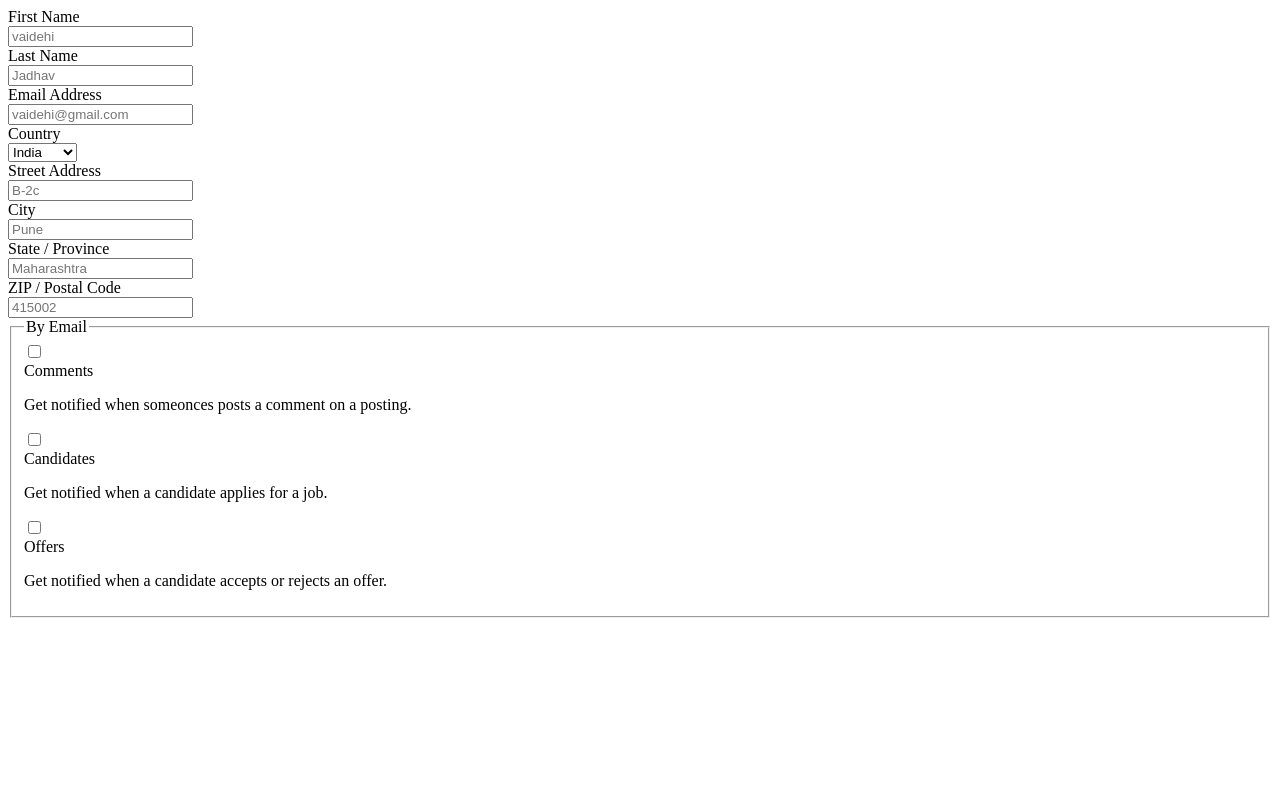
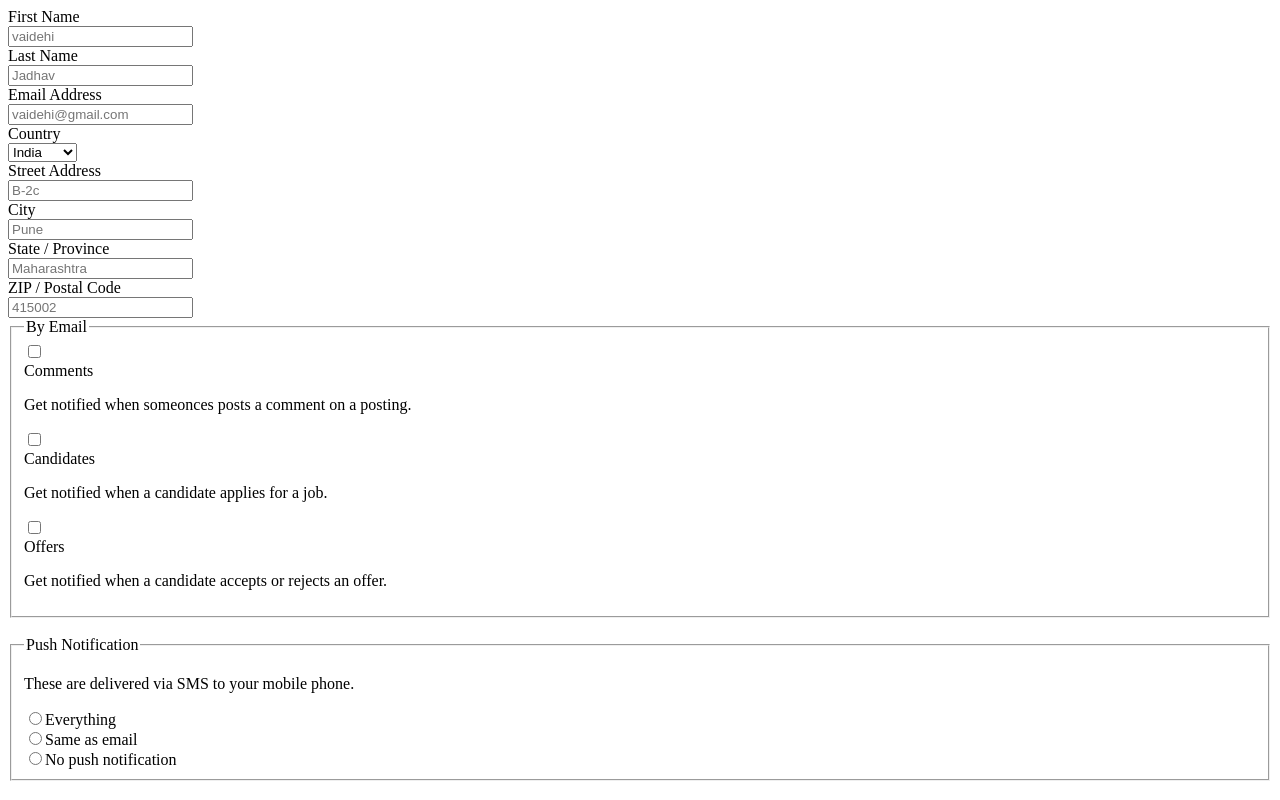
Before and after one commit to vaidehijadhav/react-form2, a React (Create React App) app: page / in a window 1280 px wide. Built offline with nearby package versions, Linux system fonts and the light colour scheme.

Commit message:
update css

```diff
--- a/src/App.js
+++ b/src/App.js
@@ -11,7 +11,8 @@ function App() {
     city: "",
     state: "",
     postalCode: "",
-    comments: false, candidates: false, offers: false
+    comments: false, candidates: false, offers: false,
+    pushNotifications: ""
   })
 
   function changeHandler(event){
@@ -102,6 +103,8 @@ function App() {
         onChange={changeHandler}
         className='outline'/>
 
+        <br/>
+
         <fieldset>
           <legend>By Email</legend>
           <div className='flex'>
@@ -134,6 +137,40 @@ function App() {
             </div>
           </div>
         </fieldset>
+
+        <br/>
+
+        <fieldset>
+          <legend>Push Notification</legend>
+          <p>These are delivered via SMS to your mobile phone.</p>
+
+          <input
+          type='radio'
+          id='pushEverything' name='pushNotification'
+          value='Everything'
+          onChange={changeHandler}/>
+
+          <label htmlFor='pushEverything'>Everything</label>
+
+          <br/>
+
+          <input
+          type='radio'
+          id='pushEmail' name='pushNotification'
+          value='Same as email'
+          onChange={changeHandler}/>
+
+          <label htmlFor='pushEmail'>Same as email</label>
+
+          <br/>
+          <input
+          type='radio'
+          id='pushNothing' name='pushNotification'
+          value='No push notifications'
+          onChange={changeHandler}/>
+
+          <label htmlFor='pushNothing'>No push notification</label>
+        </fieldset>
       </form>
     </div>
   );
```
